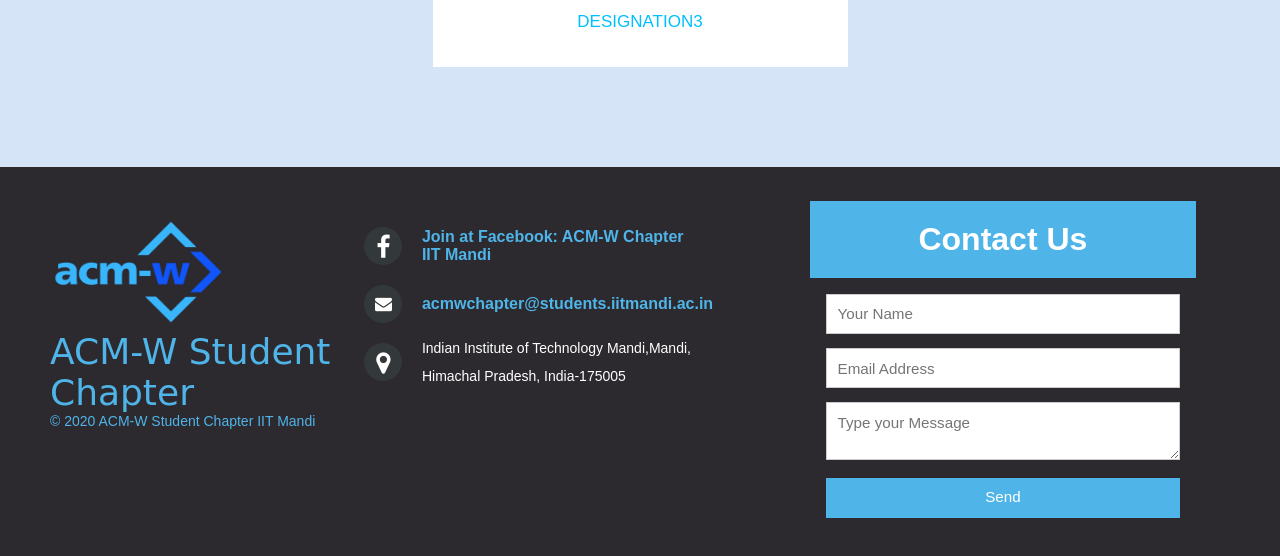
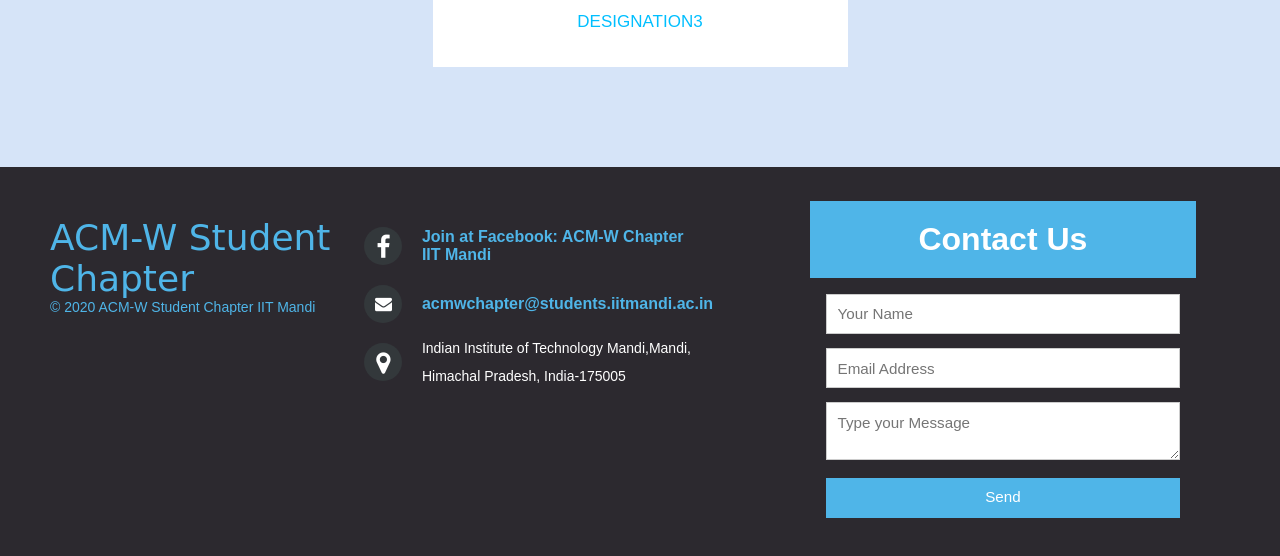
Before and after one commit to ganymede24/acmw, a plain HTML site: page index.html in a window 1280 px wide. Shown: the part 2417-2973 px from the top of the page. Drawn offline with nearby package versions, Linux system fonts and the light colour scheme.

Commit message:
Removed logo

```diff
--- a/index.html
+++ b/index.html
@@ -150,7 +150,7 @@
 <footer class="footer-distributed">
 
 			<div class="footer-left">
-          <img src="Images/acmw.png">
+          <!--<img src="Images/acmw.png">-->
 				<h3><span>ACM-W Student Chapter</span></h3>
 
 				<!--<p class="footer-links">
```
